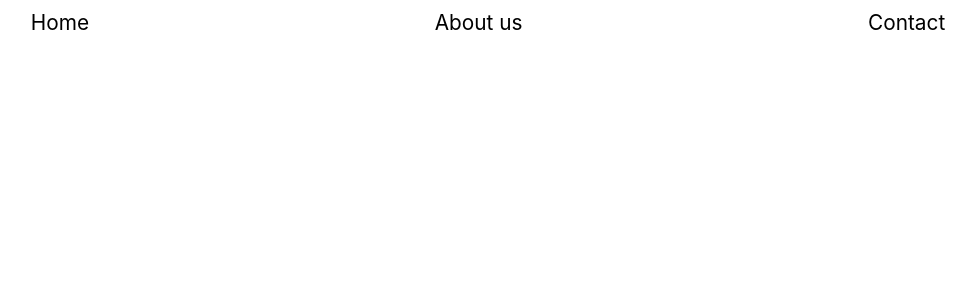
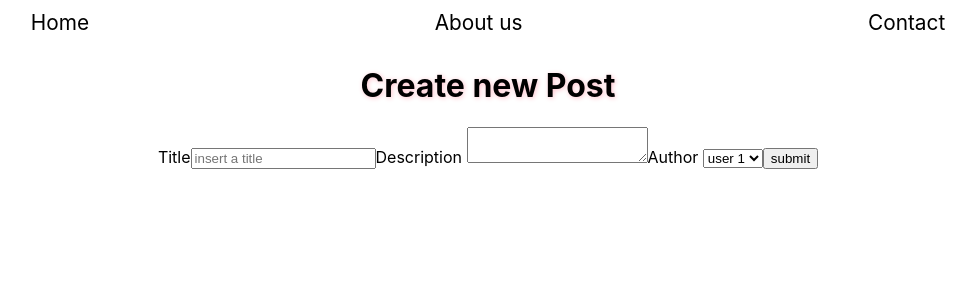
Before and after one commit to lamalqahtani/Blog-with-react, a React (Create React App) app: page /post/create in a window 1280 px wide. Shown: the top 300 px of the page, without its empty margins (152-1128 px from the left). Built offline with nearby package versions, Linux system fonts and the light colour scheme; the HTML template or start-up script is replaced by a standard one.

Commit message:
Adding create component to add new posts and it is working just fine by visiting /posts/create route and filling up the form and submiting it

```diff
--- a/data/db.json
+++ b/data/db.json
@@ -23,6 +23,18 @@
       "title": "Blog is great, woow!",
       "description": "I like this blog!",
       "author": "user2"
+    },
+    {
+      "title": "ss",
+      "description": "ss",
+      "author": "user 1",
+      "id": 5
+    },
+    {
+      "title": "ff",
+      "description": "ff",
+      "author": "user 1",
+      "id": 6
     }
   ]
 }
--- a/src/App.js
+++ b/src/App.js
@@ -5,6 +5,7 @@ import { BrowserRouter as Router, Routes, Route} from 'react-router-dom';
 import About from './About';
 import Contact from './Contact';
 import PostDetails from './PostDetails';
+import Create from './Create';
 function App() {
   return (
     <Router>
@@ -16,6 +17,7 @@ function App() {
             <Route path='/about' element={<About/>} />
             <Route path='/contact' element={<Contact/>} />
             <Route path='/post/details/:id' element={<PostDetails/>} />
+            <Route path='/post/create' element={<Create/>} />
           </Routes>
         </div>
       </div>
--- /dev/null
+++ b/src/Create.js
@@ -0,0 +1,45 @@
+import { useState } from "react";
+
+const Create = () => {
+    const [title, setTitle] = useState(null);
+    const [description, setDescription] = useState(null);
+    const [author, setAuthor] = useState('user 1');
+    const handleSubmit = (e)=>{
+        e.preventDefault();
+        const data ={
+            title,
+            description,
+            author
+        }
+        console.log(data);
+        fetch('http://localhost:8000/posts',{
+            method: 'POST',
+            headers:{'content-Type': 'application/json'},
+            body: JSON.stringify(data)
+        }).then(res=> res.json())
+        .then(data=>console.log(data))
+        .catch(err=>console.log(err));
+    }
+    return (
+        <div className="center">
+            <h1>Create new Post</h1>
+            <form className="form" onSubmit={handleSubmit}>
+                <label>Title</label>
+                <input type='text' placeholder="insert a title" value={title} onChange={(e)=>setTitle(e.target.value)}/>
+                <label>Description </label>
+                <textarea value={description} onChange={(e)=>setDescription(e.target.value)}/>
+                <label>Author </label>
+                <select value={author} onChange={(e)=>setAuthor(e.target.value)}>
+                    <option selected value="user 1">user 1</option>
+                    <option value="user 2">user 2</option>
+                    <option value="user 3">user 3</option>
+                    <option value="dev">dev</option>
+                </select>
+                <button type="submit">submit</button>
+
+            </form>
+        </div>
+     );
+}
+
+export default Create;
```
Lines whose indentation alone changed are shown as unchanged.
